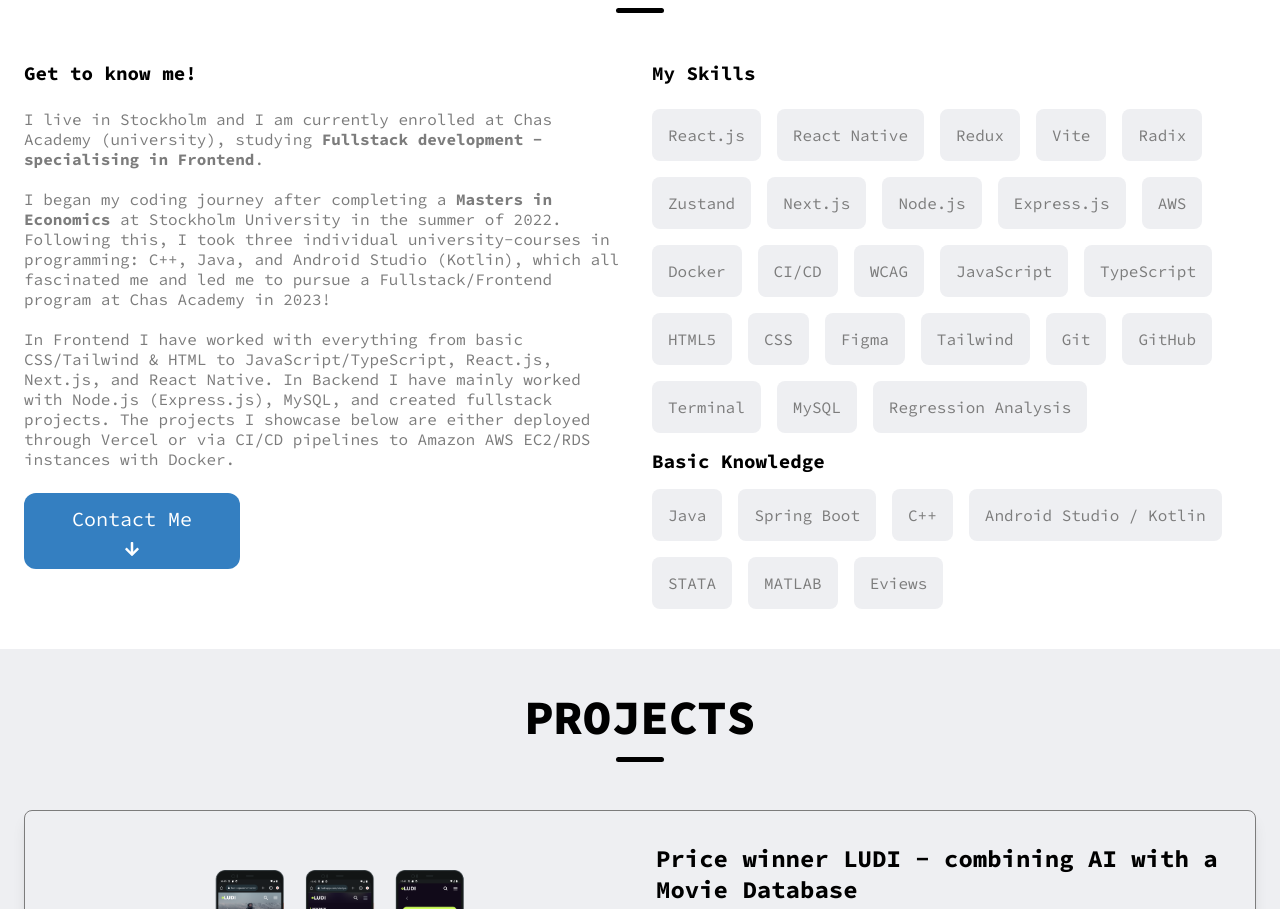
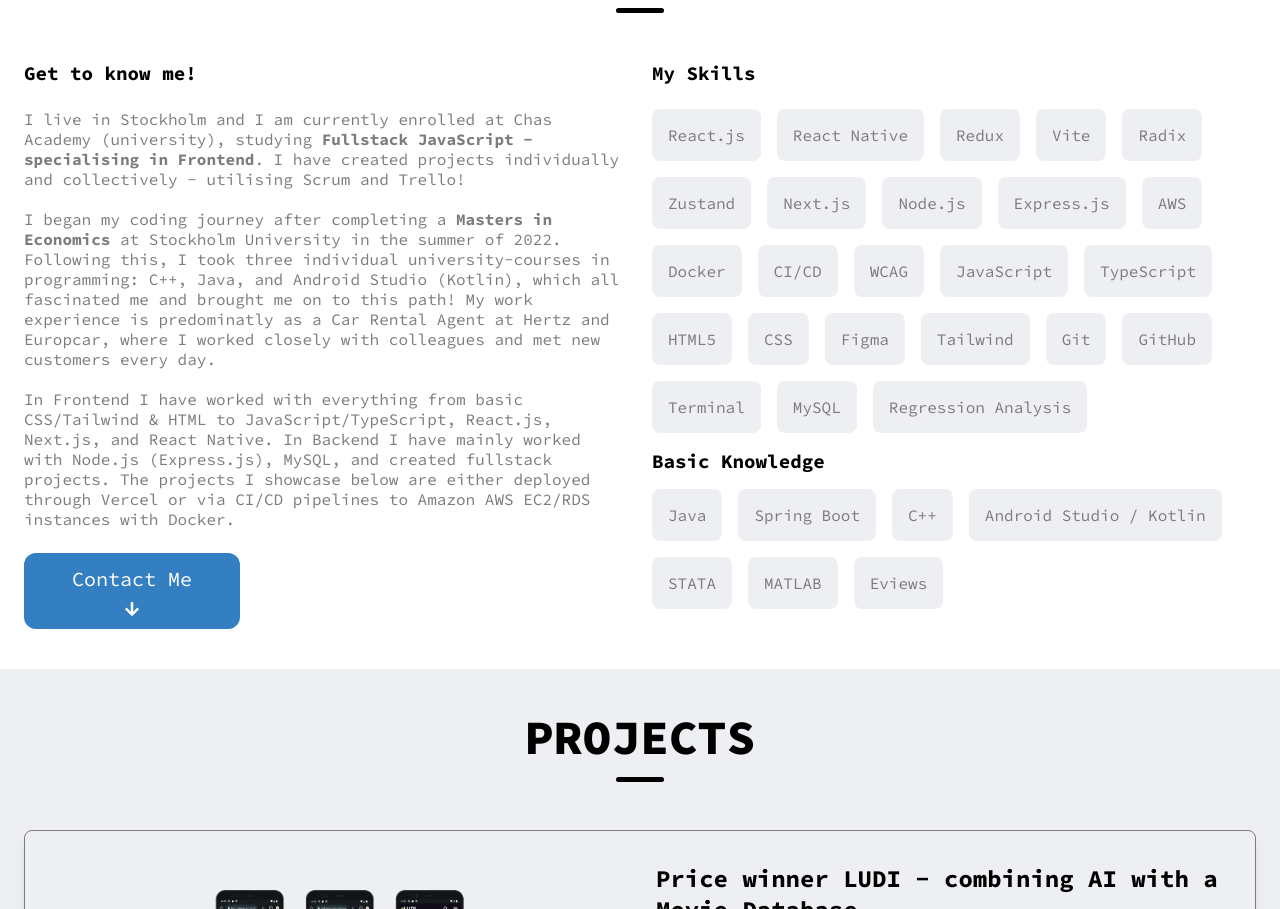
Before and after one commit to maek95/portfolio-marcus-ekstrom, a Next.js app: page / in a window 1280 px wide. Shown: the part 900-1809 px from the top of the page. Built offline with nearby package versions, Linux system fonts and the light colour scheme.

Commit message:
updated aboutme

```diff
--- a/components/AboutMe.jsx
+++ b/components/AboutMe.jsx
@@ -14,10 +14,10 @@ export default function AboutMe() {
         <div className="">
           <p className="">
             I live in Stockholm and I am currently enrolled at Chas Academy (university), studying{" "}
-           <strong>Fullstack development - specialising in Frontend</strong>.
+           <strong>Fullstack JavaScript - specialising in Frontend</strong>. I have created projects individually and collectively - utilising Scrum and Trello!
            <br />
            <br />
-            I began my coding journey after completing a <strong>Masters in Economics</strong> at Stockholm University in the summer of 2022. Following this, I took three individual university-courses in programming: C++, Java, and Android Studio (Kotlin), which all fascinated me and led me to pursue a Fullstack/Frontend program at Chas Academy in 2023!
+            I began my coding journey after completing a <strong>Masters in Economics</strong> at Stockholm University in the summer of 2022. Following this, I took three individual university-courses in programming: C++, Java, and Android Studio (Kotlin), which all fascinated me and brought me on to this path! My work experience is predominatly as a Car Rental Agent at Hertz and Europcar, where I worked closely with colleagues and met new customers every day.
             <br />
             <br />
             In Frontend I have worked with everything from basic CSS/Tailwind & HTML to
```
